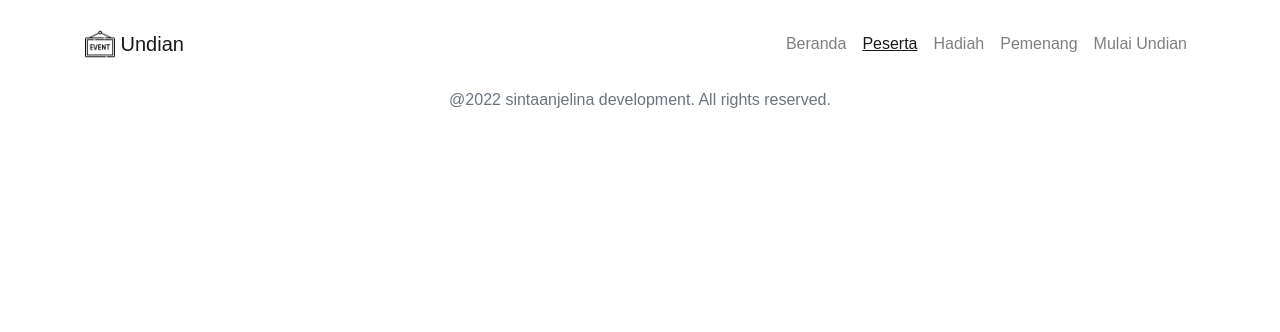
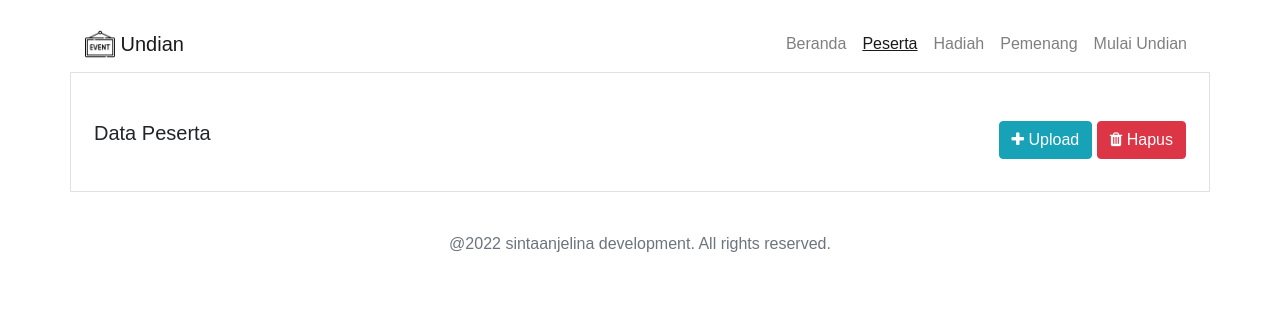
Before and after one commit to sintaanjelina/lucky_draw, a Flask app: page /peserta in a window 1280 px wide. Shown: the top 332 px of the page. Run offline with Flask 2, Linux system fonts and the light colour scheme; some libraries are stand-ins or nearby versions; some web fonts are replaced.

Commit message:
Add header and table tag participant pages

```diff
--- a/web-app/templates/header.html
+++ b/web-app/templates/header.html
@@ -22,6 +22,9 @@
 
     <!-- styles CSS -->
     <link rel="stylesheet" href="{{url_for('static', filename='/assets/css/index.css')}}">
+
+    <!-- Add icon library -->
+    <link rel="stylesheet" href="https://cdnjs.cloudflare.com/ajax/libs/font-awesome/4.7.0/css/font-awesome.min.css">
 
     <!-- Font Awesome -->
     <!-- <script src="https://kit.fontawesome.com/f2ee4a9353.js" crossorigin="anonymous"></script> -->
--- a/web-app/templates/participant.html
+++ b/web-app/templates/participant.html
@@ -1,2 +1,27 @@
 {% include 'header.html'%}
+<main>
+    <div class="container border">
+        <div class="row pt-5 px-2">
+            <div class="col">
+                <h5>Data Peserta</h5>
+            </div>
+            <div class="col text-right">
+                <button type="button" class="btn btn-info" href="">
+                    <i class="fa fa-plus"></i>
+                    Upload</button>
+                <button type="button" class="btn btn-danger" href="">
+                    <i class="fa fa-trash"></i>
+                    Hapus
+                </button>
+            </div>
+        </div>
+        <div class="row">
+            <div class="table-responsive-sm valueresult  my-3">
+                <table class="table-sm" id="table-participant">
+                </table>
+            </div>
+        </div>
+    </div>
+
+</main>
 {% include 'footer.html'%}
```
